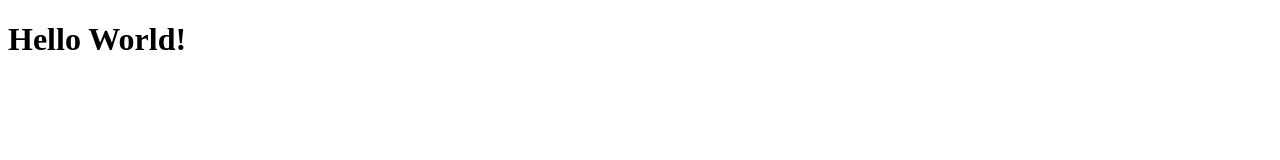
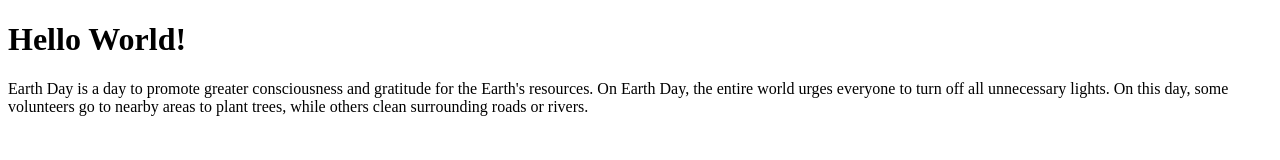
Before and after one commit to pravleen17/TA-STYLE-introduction-to-web-and-html-css-THaaaa-block-BHaaac, a website: page TA-STYLE-introduction-to-web-and-html-css-THaaaa-block-BHaaac/block-BHaaac/index.html in a window 1280 px wide. Drawn offline with Linux system fonts and the light colour scheme.

Commit message:
This is my first commit!

```diff
--- a/TA-STYLE-introduction-to-web-and-html-css-THaaaa-block-BHaaac/block-BHaaac/index.html
+++ b/TA-STYLE-introduction-to-web-and-html-css-THaaaa-block-BHaaac/block-BHaaac/index.html
@@ -12,5 +12,6 @@ Make a simple page that prints "Hello World!" in a heading level 1 element, foll
 </head>
 <body>
     <h1>Hello World!</h1>
+    <p>Earth Day is a day to promote greater consciousness and gratitude for the Earth's resources. On Earth Day, the entire world urges everyone to turn off all unnecessary lights. On this day, some volunteers go to nearby areas to plant trees, while others clean surrounding roads or rivers.</p>
 </body>
 </html>
```
